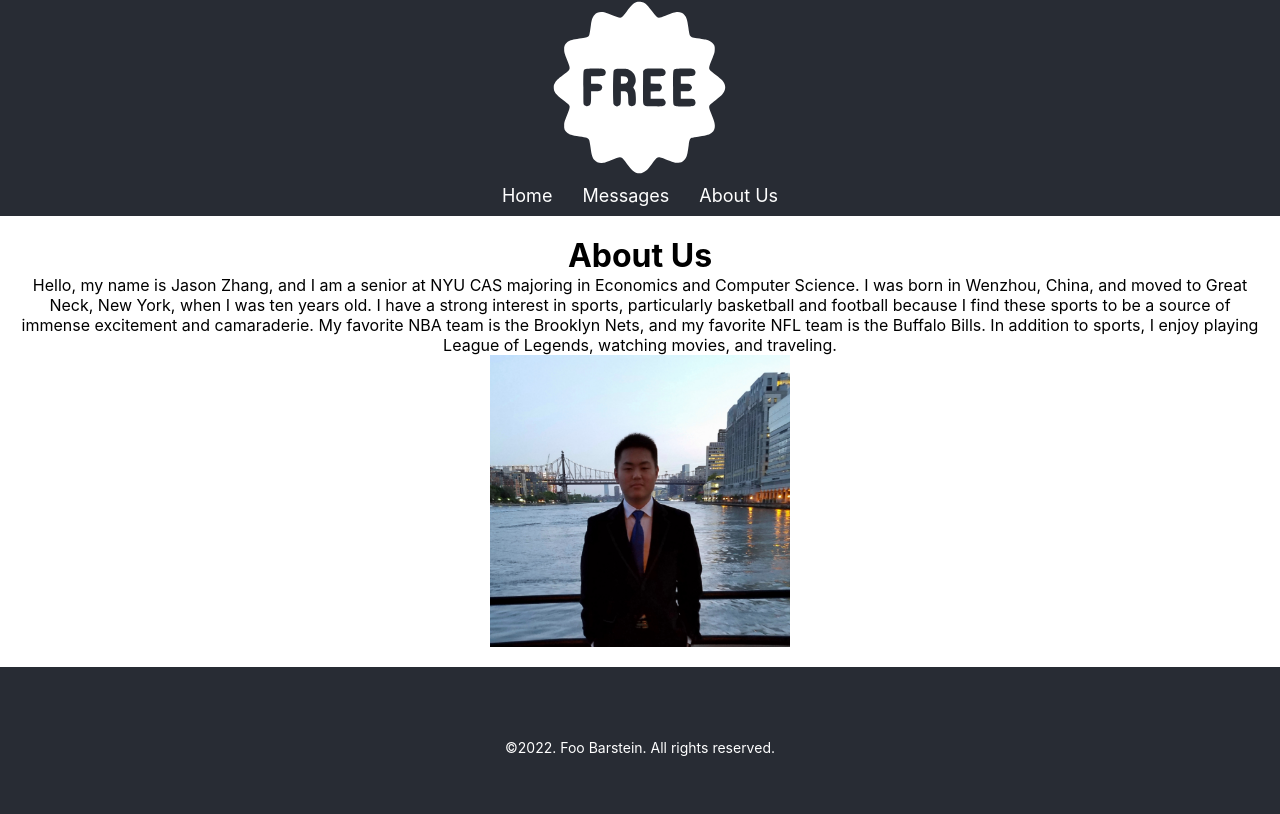
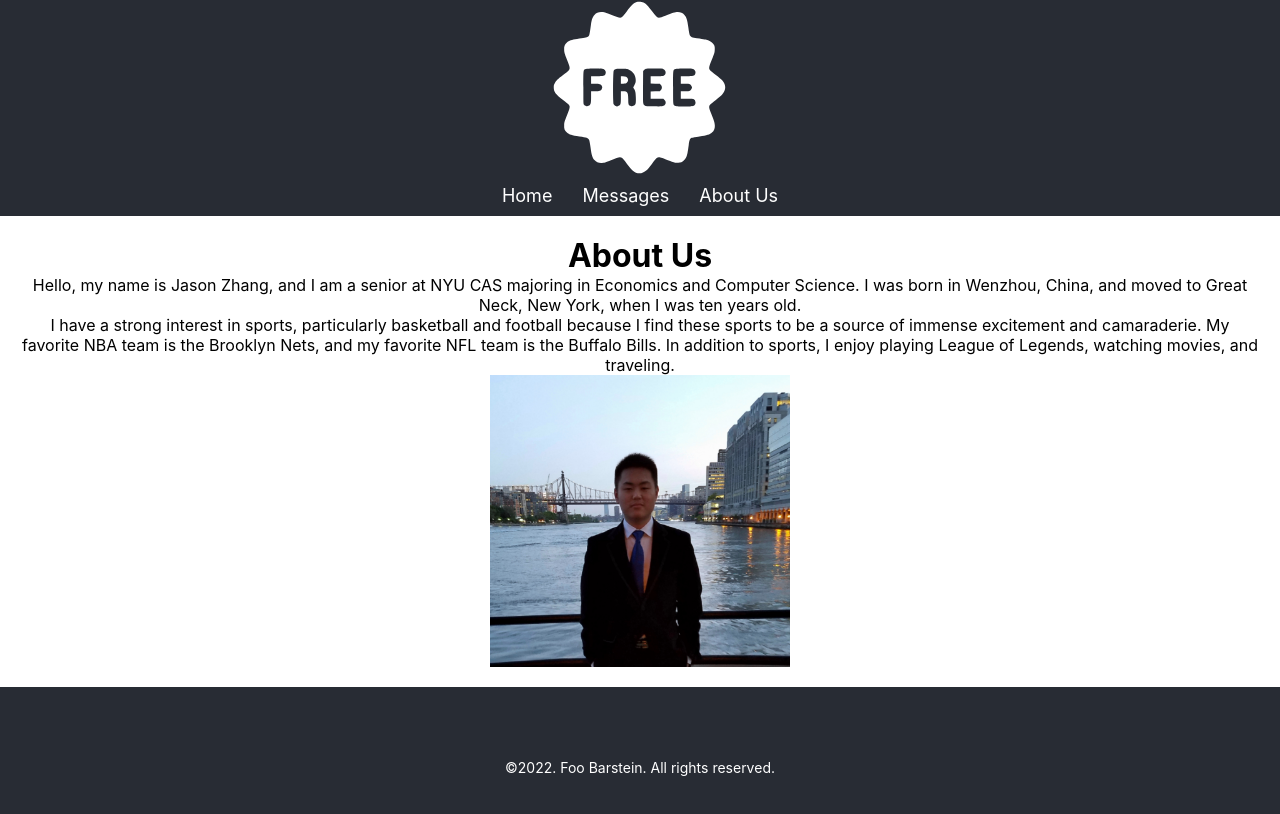
Before and after one commit to agiledev-students-fall2023/3-simple-mern-stack-app-Jason-SL-Zhang, a React (Create React App) app in the folder front-end/: page /about-us in a window 1280 px wide. Shown: the top 814 px of the page. Built offline with nearby package versions, Linux system fonts and the light colour scheme.

Commit message:
UpdateAboutUs

```diff
--- a/front-end/src/AboutUs.js
+++ b/front-end/src/AboutUs.js
@@ -9,9 +9,12 @@ const AboutUs = props => {
       <h1>About Us</h1>
       <p>
         Hello, my name is Jason Zhang, and I am a senior at NYU CAS majoring in Economics and Computer Science. I was born in Wenzhou, China,
-        and moved to Great Neck, New York, when I was ten years old. I have a strong interest in sports, particularly basketball and football
-        because I find these sports to be a source of immense excitement and camaraderie. My favorite NBA team is the Brooklyn Nets, and my
-        favorite NFL team is the Buffalo Bills. In addition to sports, I enjoy playing League of Legends, watching movies, and traveling.
+        and moved to Great Neck, New York, when I was ten years old.
+      </p>
+      <p>
+        I have a strong interest in sports, particularly basketball and football because I find these sports to be a source of immense excitement
+        and camaraderie. My favorite NBA team is the Brooklyn Nets, and my favorite NFL team is the Buffalo Bills. In addition to sports, I enjoy
+        playing League of Legends, watching movies, and traveling.
       </p>
       <img src ={photo} alt = "Description" className = "image"/>
     </>
```
